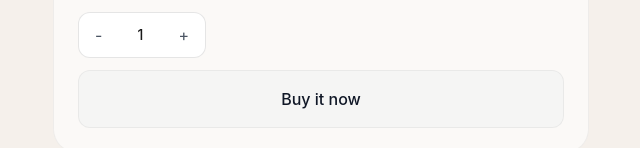
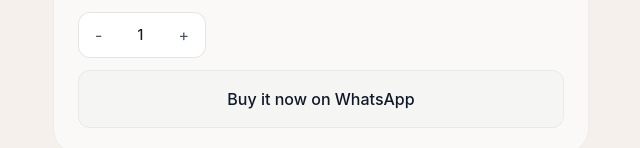
Before and after one commit to Mchaity/sekewl-website, a plain HTML site: page pants.html in a window 1280 px wide. Shown: the part 998-1146 px from the top of the page, without its empty margins (319-959 px from the left). Drawn offline with nearby package versions, Linux system fonts and the light colour scheme.

Commit message:
Update pants.html

```diff
--- a/pants.html
+++ b/pants.html
@@ -128,7 +128,7 @@
                     Add to cart
                 </button> -->
                 <button onclick="sendWhatsAppOrder()" class="w-full bg-stone-100 text-gray-900 py-4 rounded-xl font-medium hover:bg-stone-200 transition border border-black/5">
-                    Buy it now
+                    Buy it now on WhatsApp
                 </button>
             </div>
 
```
